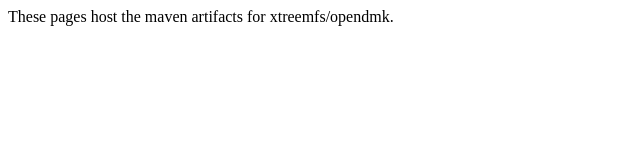
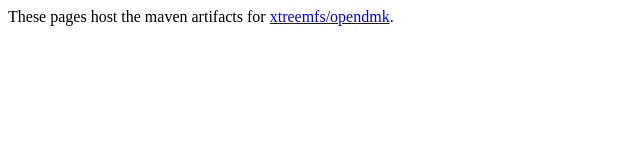
Before and after one commit to xtreemfs/opendmk, a plain HTML site: page index.html in a window 1280 px wide. Shown: the whole page, without its empty margins (0-640 px from the left). Drawn offline with Linux system fonts and the light colour scheme.

Commit message:
update index.html

```diff
--- a/index.html
+++ b/index.html
@@ -5,6 +5,6 @@
     <title>gh-pages for xtreemfs/opendmk</title>
   </head>
   <body>
-    These pages host the maven artifacts for xtreemfs/opendmk.
+    These pages host the maven artifacts for <a href="https://github.com/xtreemfs/opendmk">xtreemfs/opendmk</a>.
   </body>
 </html>
```
